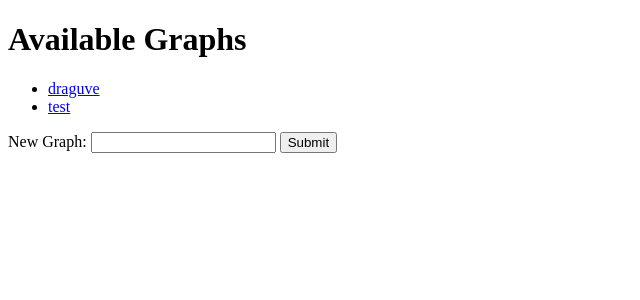
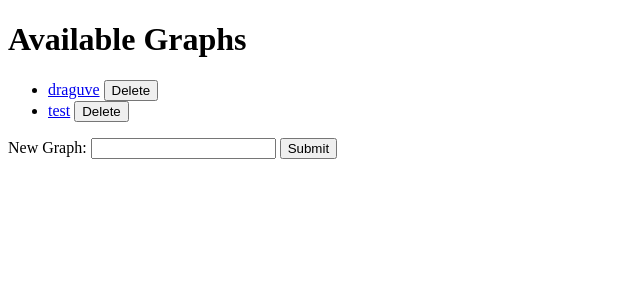
Before and after one commit to draguve/ClassGraph, a Flask app: page / in a window 1280 px wide. Shown: the top 300 px of the page, without its empty margins (0-640 px from the left). Run offline with Flask 2, Linux system fonts and the light colour scheme; data comes from the database, SQL or seed files in the repository; both versions use the stored data as it was after the commit.

Commit message:
Delete test

```diff
--- a/app.py
+++ b/app.py
@@ -59,6 +59,17 @@ def add_new():
     return redirect(url_for("graph",data=graph_name))
 
 
+@app.route('/delete/<id>',methods=['POST'])
+def delete(id):
+    check =  query_db("select * from graph where name = ?", (id,))
+    if(len(check) > 0 ):
+        return redirect(url_for("index"))
+    fo = open("backup_"+id+os.urandom(5)+".txt","wb")
+    fo.write(check[0][1])
+    execute_db("DELETE FROM graph where name = ?", (id,))
+    return redirect(url_for("index"))
+
+
 @app.route('/graph/<data>',methods=['GET', 'POST'])
 def graph(data):
     if request.method == "GET":
--- a/templates/explorer.html
+++ b/templates/explorer.html
@@ -9,7 +9,11 @@
     <ul>
     {% for graph in all_graphs %}
 
-        <li><a href='{{ url_for("graph",data=graph[0]) }}'> {{  graph[0] }}</a></li>
+        <form action="{{ url_for('delete',id=graph[0]) }}" method="post">
+            <li><a href='{{ url_for("graph",data=graph[0]) }}'> {{  graph[0] }}</a> <input type="submit" name="Delete" value="Delete" /> </li>
+
+        </form>
+
 
     {%endfor%}
     </ul>
```
Also changed, not shown: data.db.
